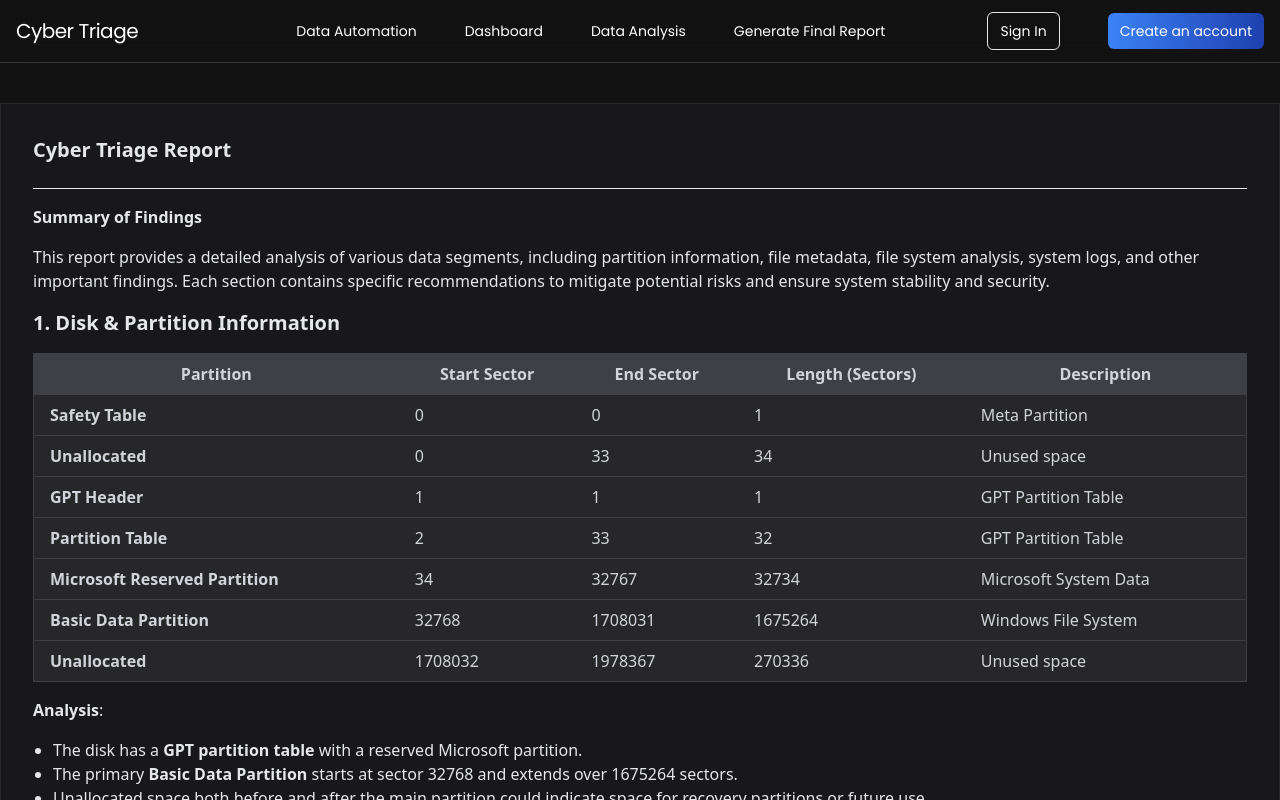
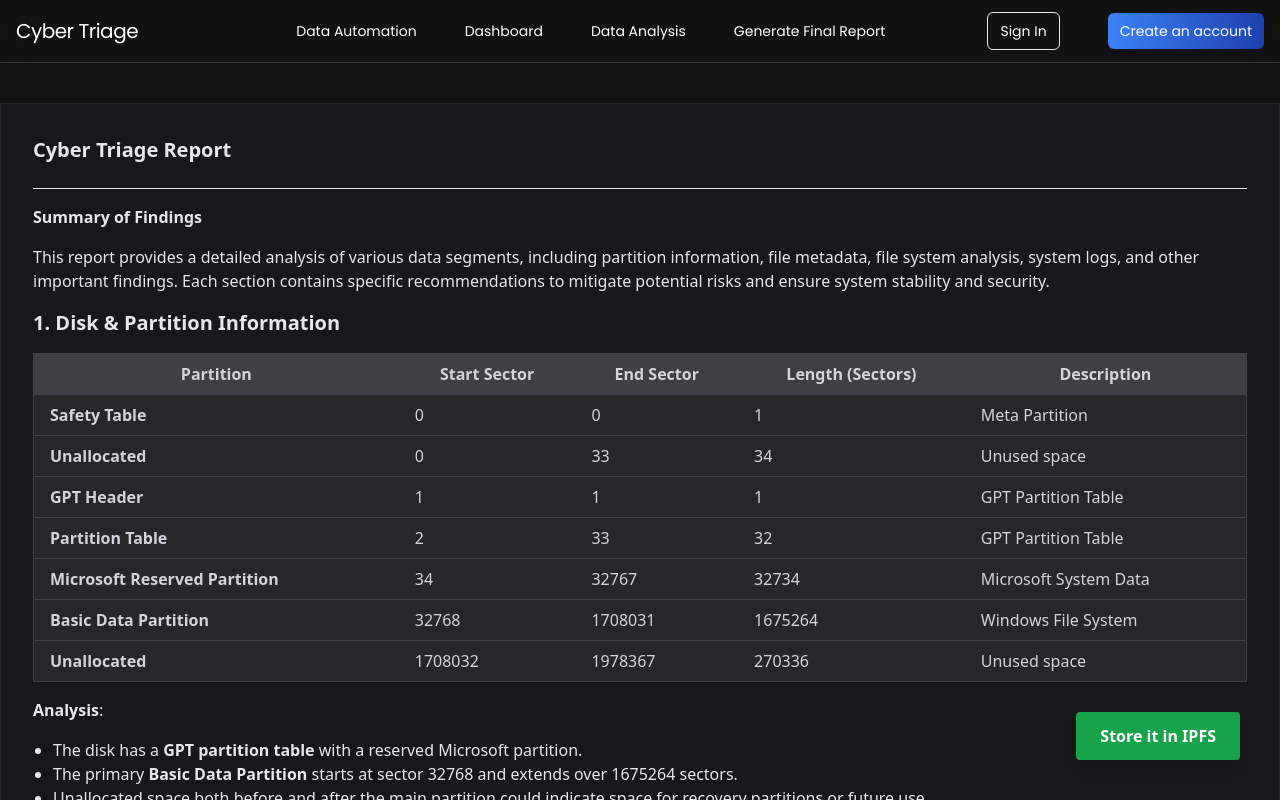
Before and after one commit to nishant-Tiwari24/Triage, a React (Vite) app in the folder client/: page /report in a window 1280 px wide. Shown: the top 800 px of the page. Built offline with nearby package versions, Linux system fonts and the light colour scheme.

Commit message:
feat: added button

```diff
--- a/client/src/components/report/FinalReport.jsx
+++ b/client/src/components/report/FinalReport.jsx
@@ -147,6 +147,8 @@ This report provides a detailed analysis of various data segments, including par
 The system appears mostly intact, but several areas, such as unallocated partitions, elevated network services, and core recovery files, should be closely monitored. Recommendations provided aim to mitigate any potential risks and ensure continued system security and stability.
 `;
 
+const storeInIpfs = async () => {};
+
 const Report = () => {
   return (
     <div className="p-8 bg-zinc-900 border border-zinc-800 mt-10 font-sans text-gray-200 min-h-screen max-w-7xl mx-auto flex flex-col justify-center space-y-4">
@@ -201,6 +203,12 @@ const Report = () => {
           ),
         }}
       />
+      <button
+        onClick={storeInIpfs}
+        className="fixed right-10 bottom-10 px-6 py-3 bg-green-600 hover:bg-green-700 text-white font-semibold rounded shadow-lg"
+      >
+        Store it in IPFS
+      </button>
     </div>
   );
 };
```
